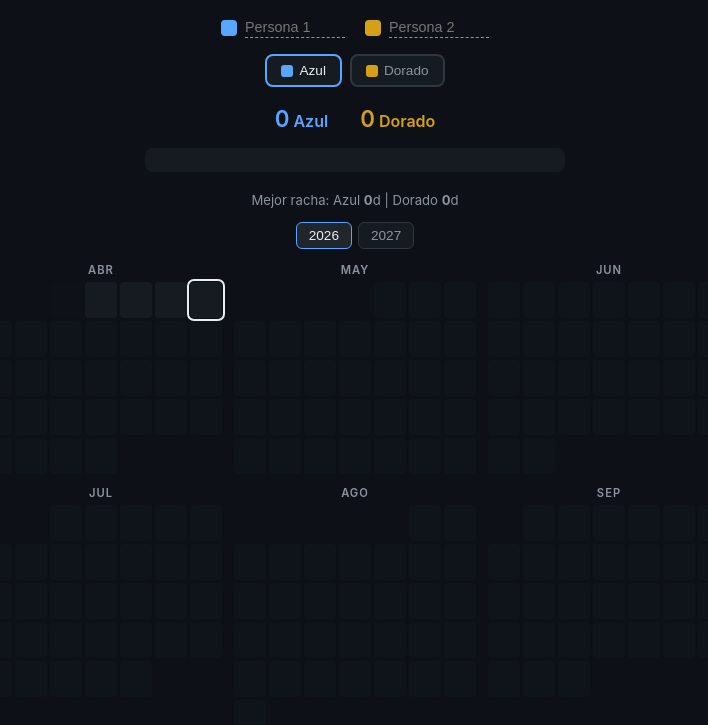
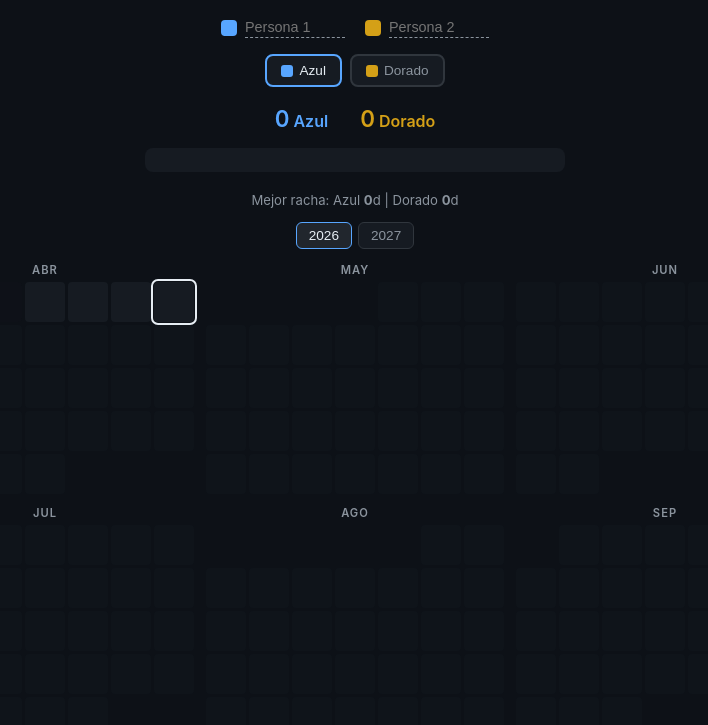
Before and after one commit to ventasypub-byte/event-tracker, a website: page public/index.html in a window 1280 px wide. Shown: the part 75-800 px from the top of the page, without its empty margins (285-993 px from the left). Drawn offline with Linux system fonts and the light colour scheme; no server answers.

Commit message:
Square calendar cells (40x40px)
Co-Authored-By: Claude Opus 4.6 (1M context) <noreply@anthropic.com>

```diff
--- a/public/index.html
+++ b/public/index.html
@@ -34,8 +34,8 @@ h1{font-size:1.5rem;margin-bottom:4px;letter-spacing:1px;}
 .gc{display:flex;gap:12px;flex-wrap:wrap;justify-content:center;max-width:960px;}
 .mb{display:flex;flex-direction:column;align-items:center;gap:3px;}
 .mn{font-size:0.7rem;color:#8b949e;font-weight:600;text-transform:uppercase;letter-spacing:1px;margin-bottom:2px;}
-.mg{display:grid;grid-template-columns:repeat(7,32px);grid-auto-rows:36px;gap:3px;}
-.d{width:32px;height:36px;border-radius:4px;background:#161b22;cursor:pointer;display:flex;flex-direction:row;justify-content:center;align-items:flex-end;gap:2px;padding:3px 2px;position:relative;transition:transform 0.1s;}
+.mg{display:grid;grid-template-columns:repeat(7,40px);grid-auto-rows:40px;gap:3px;}
+.d{width:40px;height:40px;border-radius:4px;background:#161b22;cursor:pointer;display:flex;flex-direction:row;justify-content:center;align-items:stretch;gap:2px;padding:4px 3px;position:relative;transition:transform 0.1s;}
 .d:hover{transform:scale(1.25);z-index:10;}
 @media(pointer:coarse){.d:hover{transform:none;}}
 .d.e{visibility:hidden;cursor:default;}
```
